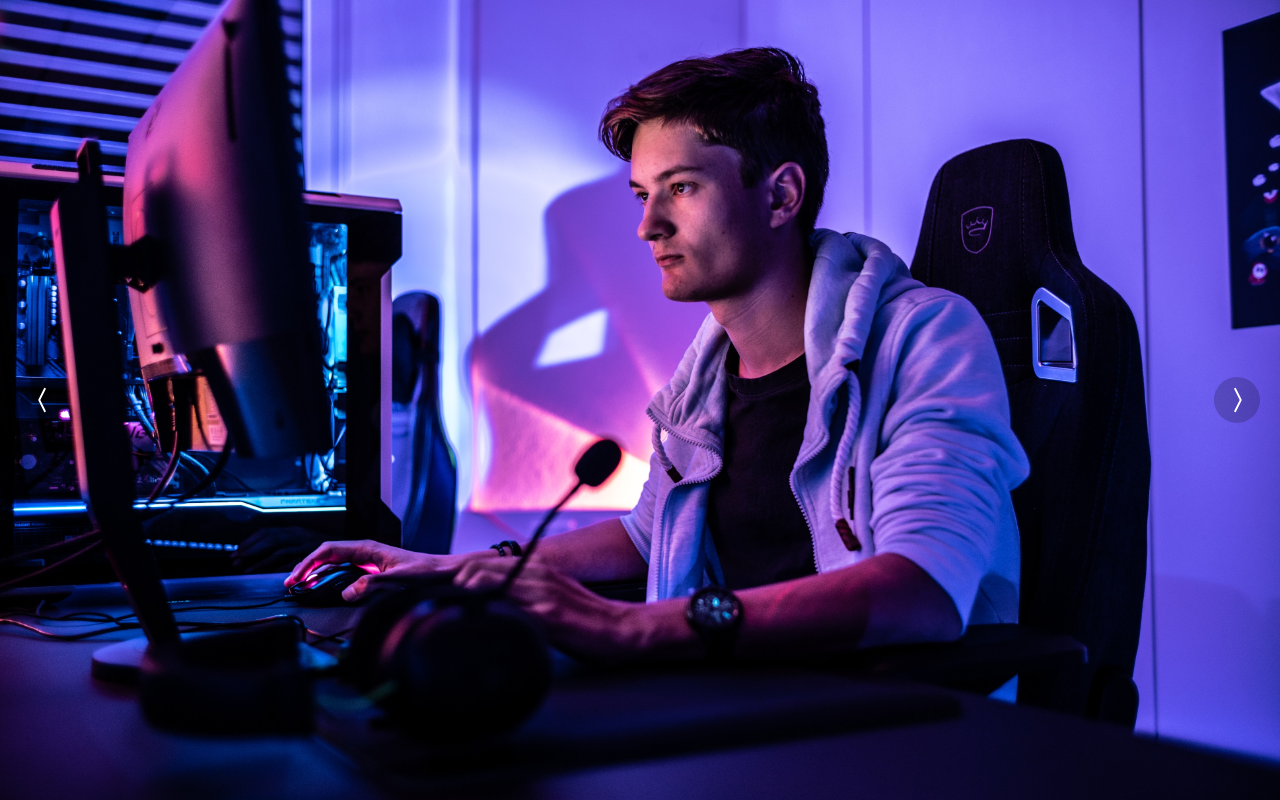
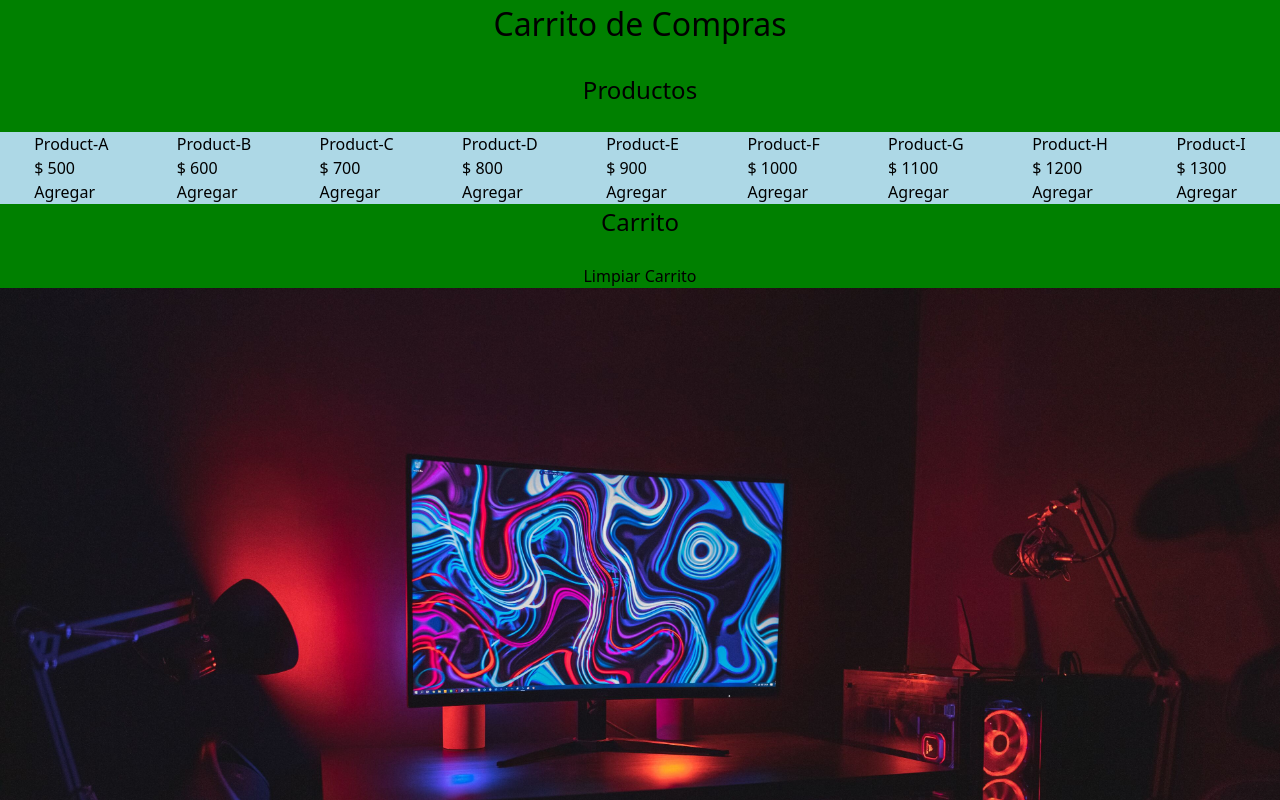
Before and after one commit to Zeke-Cachi/E-Commerce_App, a React (Create React App) app: page / in a window 1280 px wide. Shown: the top 800 px of the page. Built offline with nearby package versions, Linux system fonts and the light colour scheme.

Commit message:
se creo nueva rama para Cart

```diff
--- a/src/App.js
+++ b/src/App.js
@@ -1,12 +1,12 @@
-import React from "react";
-import Carousel from "./components/Carousel/Carousel";
-
 import product1 from "./assets/img/uno.jpg";
 import product2 from "./assets/img/dos.jpg";
 import product3 from "./assets/img/tres.jpg";
 import product4 from "./assets/img/cuatro.jpg";
 import product5 from "./assets/img/cinco.jpg";
 
+import CartIcon from "./components/Cart/CartIcon";
+import React from "react";
+import Carousel from "./components/Carousel/Carousel";
 
 
 const slides = [
@@ -19,8 +19,10 @@ const slides = [
 
 function App() {
   return (
-
-    <Carousel slides={slides} />
+    <>
+      <CartIcon />
+      <Carousel slides={slides} />
+    </>
 
   )
 }
--- /dev/null
+++ b/src/components/Cart/Actions.jsx
@@ -0,0 +1,6 @@
+export const TYPES = {
+    ADD_TO_CART: "ADD_TO_CART", /*AGREGA CIERTO ITEM AL CARRITO*/
+    REMOVE_ITEM: "REMOVE_ITEMS", /*REMUEVE UNA UNIDAD DE CIERTO ITEM*/
+    REMOVE_ALL_ITEMS: "REMOVE_ALL_ITEMS", /*REMUEVE TODAS LAS UNIDADES DE CIERTO ITEM*/
+    CLEAR_CART: "CLEAR_CART" /*VUELVE EL CARRITO A CERO - BORRA TODO*/
+};
--- /dev/null
+++ b/src/components/Cart/Cart.jsx
@@ -0,0 +1,54 @@
+import { TYPES } from "./Actions"
+import { useReducer } from "react";
+import { cartInitialState, cartReducer } from "./CartReducer";
+import ItemCart from "./ItemCart";
+import Products from "./Products";
+import React from "react";
+
+
+
+const Cart = () => {
+    const [state, dispatch] = useReducer(cartReducer, cartInitialState);
+
+    const {products, cart,} = state;
+
+    const addToCart = (id) => {
+        dispatch({ type: TYPES.ADD_TO_CART, payload: id });
+    };
+
+// deleteAllItems es un booleano - para boton quitar uno es false.
+// para quitar todos es true. - VER componente ItemCart
+    const deleteFromCart = (id, deleteAllItems) => {
+        if (deleteAllItems){
+            dispatch({type: TYPES.REMOVE_ALL_ITEMS, payload: id})
+        } else {
+        dispatch({type: TYPES.REMOVE_ITEM, payload: id})
+    }
+    };
+
+    const clearCart = () => {
+        dispatch({ type: TYPES.CLEAR_CART });
+    };
+
+return (
+    <div style={{backgroundColor: "green", display: "flex", flexDirection: "column"}}>
+
+        <h1 style={{textAlign: "center", fontSize: "2rem"}}>Carrito de Compras</h1> <br/>
+
+        <h2 style={{textAlign: "center", fontSize: "1.5rem"}}>Productos</h2> <br/>
+
+        <div style={{backgroundColor: "lightblue", display: "flex", justifyContent: "space-around",alignItems: "center"}}>{products.map((product) => {return <Products key={product.id} data={product} addToCart={addToCart} />})}</div>
+
+        <h2 style={{textAlign: "center", fontSize: "1.5rem"}}>Carrito</h2>
+
+        <div>{cart.map((item) => {return <ItemCart key={item.id} data={item} deleteFromCart={deleteFromCart} />})}</div>
+
+        <br/>
+        <button onClick={() => clearCart()}>Limpiar Carrito</button>
+
+    </div>
+
+);
+};
+
+export default Cart;
--- /dev/null
+++ b/src/components/Cart/CartIcon.jsx
@@ -0,0 +1,11 @@
+import Cart from "./Cart"
+import React from "react"
+
+
+const CartIcon = () => {
+  return (
+    <Cart />
+  )
+}
+
+export default CartIcon
--- /dev/null
+++ b/src/components/Cart/CartReducer.jsx
@@ -0,0 +1,69 @@
+import {TYPES} from "./Actions";
+
+
+export const cartInitialState = {
+    products: [
+        {id: 1, name: "Product-A", price: 500},
+        {id: 2, name: "Product-B", price: 600},
+        {id: 3, name: "Product-C", price: 700},
+        {id: 4, name: "Product-D", price: 800},
+        {id: 5, name: "Product-E", price: 900},
+        {id: 6, name: "Product-F", price: 1000},
+        {id: 7, name: "Product-G", price: 1100},
+        {id: 8, name: "Product-H", price: 1200},
+        {id: 9, name: "Product-I", price: 1300}
+    ],
+    cart: [],
+};
+
+
+export function cartReducer(state, action) {
+    switch (action.type) {
+        case TYPES.ADD_TO_CART: {
+            let newItem = state.products.find((product) => product.id === action.payload);
+
+            let itemInCart = state.cart.find((item) => item.id === newItem.id);
+
+            return itemInCart ? {
+                ...state,
+                cart: state.cart.map(item => item.id === itemInCart.id? {...item,
+                    quantity: item.quantity + 1} : item),
+            } : {
+                ...state,
+                cart: [...state.cart, {...newItem, quantity: 1}],
+            };
+        };
+
+        case TYPES.REMOVE_ITEM: {}
+        let itemToRemove = state.cart.find((item) => item.id === action.payload)
+        return itemToRemove.quantity > 1
+        ? {
+            ...state,
+                cart: state.cart.map((item) =>
+                    item.id === action.payload
+                    ? {...item, quantity: item.quantity - 1}
+                    : item)
+        }
+        : {
+            ...state,
+            cart: state.cart.filter(item => item.id !== action.payload)
+        };
+
+        case TYPES.REMOVE_ALL_ITEMS: {
+            let itemToRemove = state.cart.find((item) => item.id === action.payload);
+
+            return {
+                    ...state,
+                    cart: state.cart.filter(item => item.id !== action.payload)};
+        }
+
+
+        case TYPES.CLEAR_CART: {
+            return cartInitialState;
+        }
+
+        default:
+            return state;
+
+    }
+}
--- /dev/null
+++ b/src/components/Cart/ItemCart.jsx
@@ -0,0 +1,19 @@
+
+import React from "react";
+
+const ItemCart = (props) => {
+    const {data, deleteFromCart} = props;
+
+    return (
+        <div style={{display: "flex",  justifyContent: "space-between"}}>
+            <h4>{data.name}</h4>
+            <h5>$ {data.price}</h5>
+            <h5>{data.quantity}u</h5>
+            <h5>Subtotal: {data.price*data.quantity}</h5>
+            <button onClick={() => deleteFromCart(data.id, false)}>Quitar uno</button>
+            <button onClick={() => deleteFromCart(data.id, true)}>Quitar todos</button>
+        </div>
+    );
+}
+
+export default ItemCart;
--- /dev/null
+++ b/src/components/Cart/Products.jsx
@@ -0,0 +1,14 @@
+import React from "react";
+
+const Product = (props) => {
+    const {data, addToCart} = props;
+  return (
+    <div>
+        <h4>{data.name}</h4>
+        <h5>$ {data.price}</h5>
+        <button onClick={()=>addToCart(data.id)}>Agregar</button>
+    </div>
+  );
+}
+
+export default Product;
```
